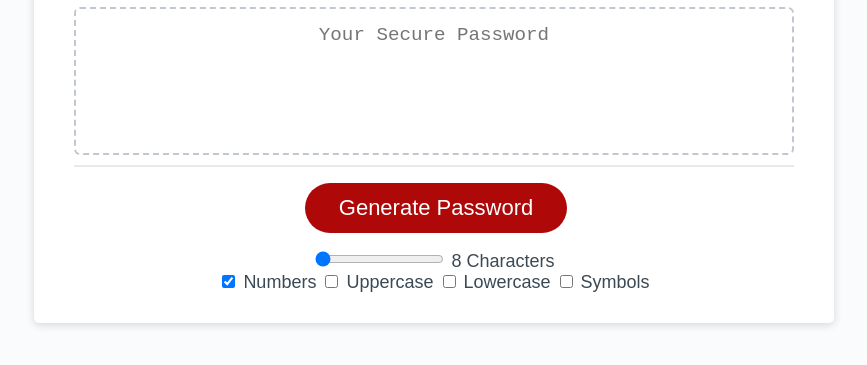
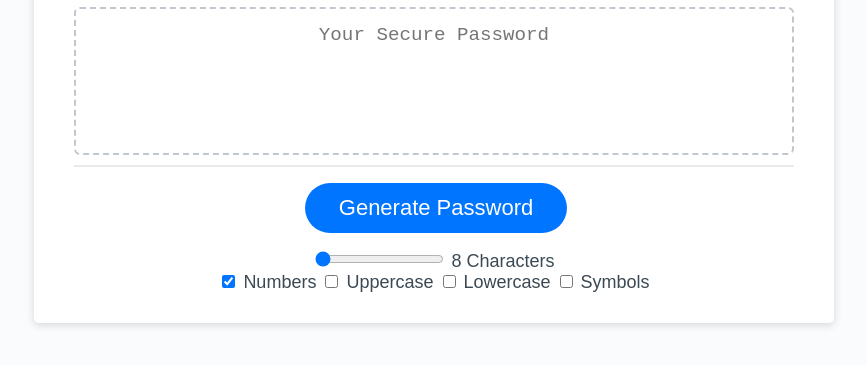
Before and after one commit to mhowe21/Password-Generator, a plain HTML site: page index.html in a window 1280 px wide. Shown: the part 241-606 px from the top of the page, without its empty margins (206-1073 px from the left). Drawn offline with Linux system fonts and the light colour scheme.

Commit message:
style box

```diff
--- a/script.js
+++ b/script.js
@@ -7,15 +7,10 @@ const alphaLower = ["a", "b", "c", "d", "e", "f", "g", "h", "i", "j", "k", "l",
 const specialChars = [" ", "!", "#", "$", "%", "&", "\'", "\\", "(", ")", "*", "+", ",", "-", ".", "/", ":", ";", "<", "=", ">", "?", "@", "[", "]", "^", "_", "`", "{", "|", "}", "~"]
 
 
-//logic functions
 function generatePassword(passwordLength) {
   let passwordArray = []
   let selectionArray = []
-  // local copy of the items to not affect the global variables. Likely change this later.
-  // let num = numeric
-  // let alphaU = alphaUpper
-  // let special = specialChars
-  // let passwordLength = passwordLength
+
 
   //checkbox status
   let numericBool = document.getElementById("numbers").checked
@@ -23,39 +18,31 @@ function generatePassword(passwordLength) {
   let lowerBool = document.getElementById("lower").checked
   let symobolicBool = document.getElementById("symbols").checked
 
-  if(numericBool == true) {
+
+  // concat arrays
+  if (numericBool == true) {
     selectionArray = selectionArray.concat(numeric)
   }
-  if(upperBool == true) {
+  if (upperBool == true) {
     selectionArray = selectionArray.concat(alphaUpper)
   }
-  if(lowerBool == true) {
+  if (lowerBool == true) {
     selectionArray = selectionArray.concat(alphaLower)
   }
-  if(symobolicBool == true) {
+  if (symobolicBool == true) {
     selectionArray = selectionArray.concat(specialChars)
   }
 
-  if(numericBool == false && upperBool == false && lowerBool == false && symobolicBool == false){
-    return("Please Select an option(s) below to generate a password")
+  if (numericBool == false && upperBool == false && lowerBool == false && symobolicBool == false) {
+    return ("Please Select an option(s) below to generate a password")
   }
-
-  // if (alphabeticBool == true) {
-
-  //   num = num.concat(alphaU)
-  // }
-  // if (symoblicBool == true) {
-
-  //   num = num.concat(special)
-  // }
 
   for (i = 0; i < passwordLength; i++) {
     let randomItem = selectionArray[Math.floor(Math.random() * selectionArray.length)];
     passwordArray.push(randomItem)
 
   }
-
-
+  //make array a string
   let password = passwordArray.join("")
   return password
 
@@ -70,9 +57,6 @@ rangeValue.oninput = function () {
   document.getElementById("slide-length").innerHTML = slideVal
 
 }
-
-
-
 
 // Get references to the #generate element
 var generateBtn = document.querySelector("#generate");
--- a/style.css
+++ b/style.css
@@ -74,7 +74,8 @@ header {
 
 .btn {
   border: none;
-  background-color: hsl(360, 91%, 36%);
+  /* background-color: hsl(360, 91%, 36%); */
+  background-color: #0075FF;
   border-radius: 25px;
   box-shadow: rgba(0, 0, 0, 0.1) 0px 1px 6px 0px rgba(0, 0, 0, 0.2) 0px 1px 1px
     0px;
```
